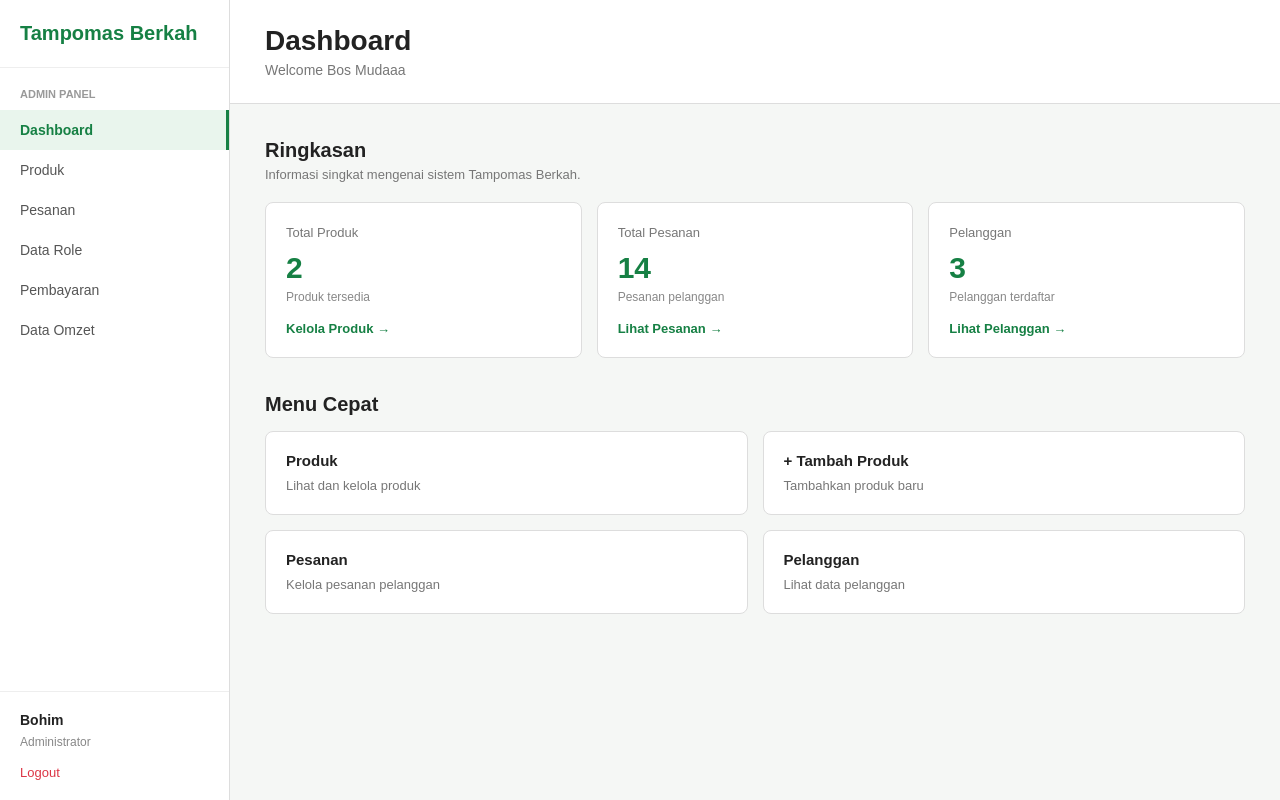
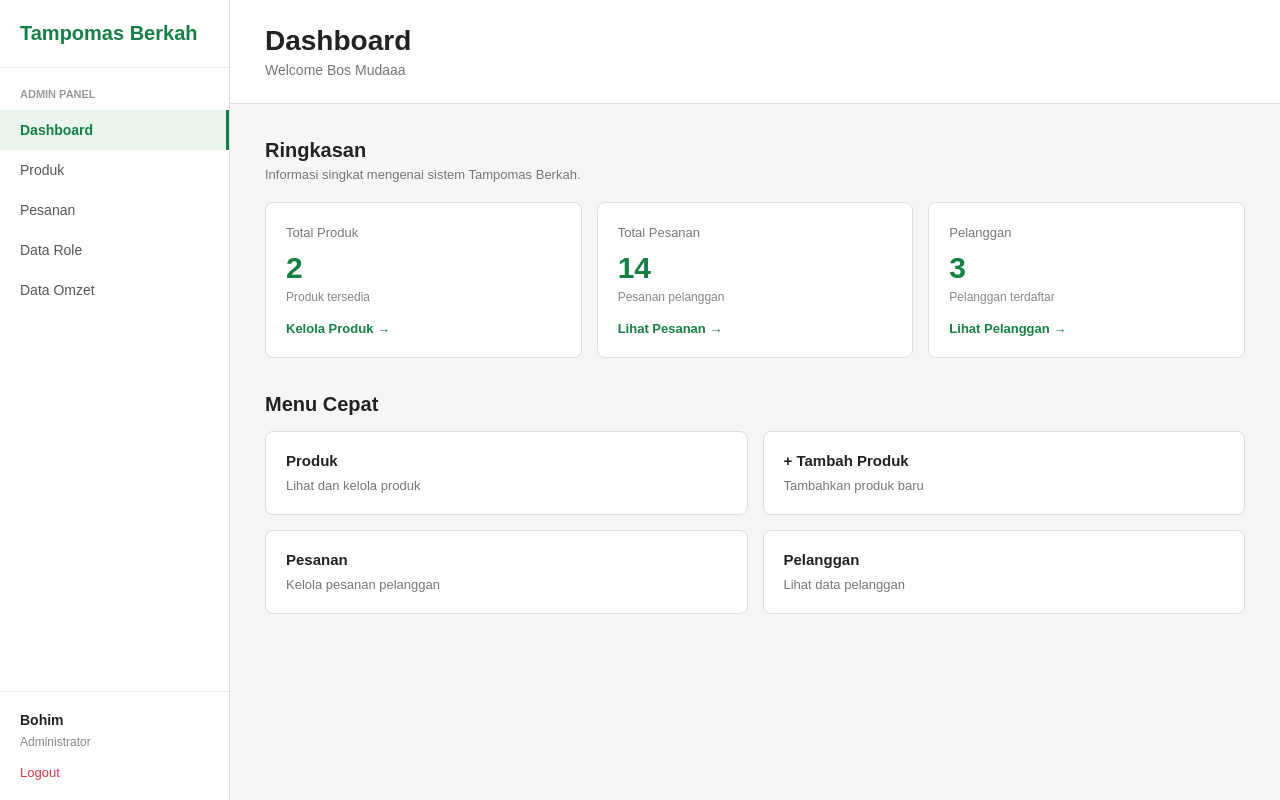
Before and after one commit to Janud200911/PROJEKTAMPOMASPKK, a PHP site: page /admin/index.php in a window 1280 px wide. Run offline with PHP 8.4, Linux system fonts and the light colour scheme; a user stored in the database is signed in; data comes from the database, SQL or seed files in the repository.

Commit message:
menghapus link ke pembayaran

```diff
--- a/admin/index.php
+++ b/admin/index.php
@@ -93,10 +93,6 @@ $total_pelanggan = $data_pelanggan["total"];
 
             <a href="role.php">
                 Data Role
-            </a>
-
-            <a href="pembayaran.php">
-                Pembayaran
             </a>
 
             <a href="omset.php">
```
